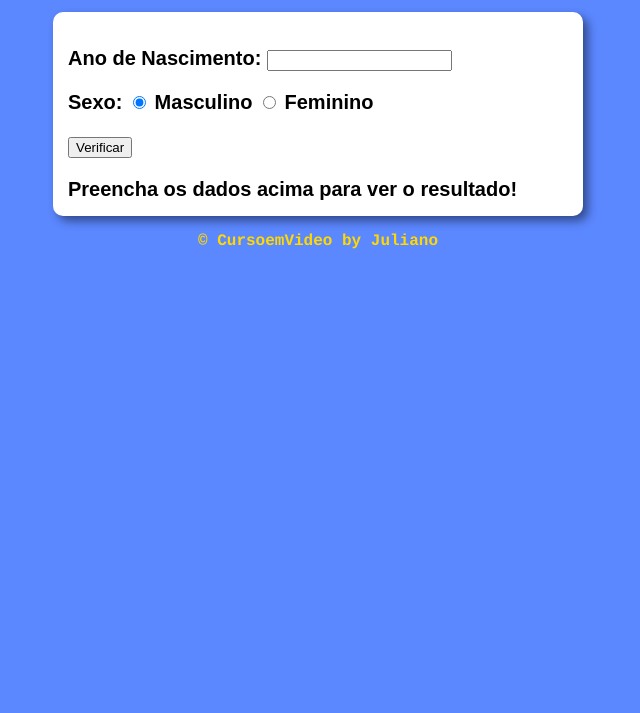
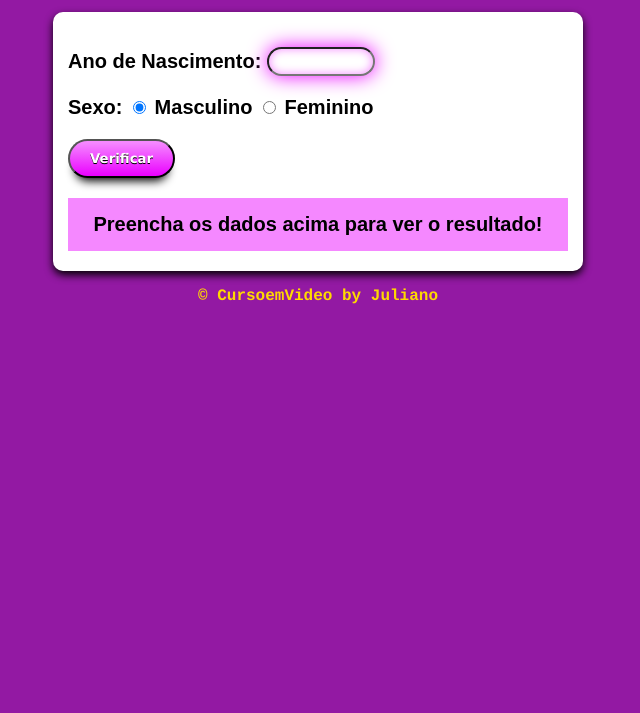
Before and after one commit to julianodepaula/javascript, a website: page aula12ex/ex015/modelo.html in a window 1280 px wide. Shown: the part 87-800 px from the top of the page, without its empty margins (322-962 px from the left). Drawn offline with Linux system fonts and the light colour scheme.

Commit message:
Final exercicio 3 personalizado

```diff
--- a/aula12ex/ex015/estilo.css
+++ b/aula12ex/ex015/estilo.css
@@ -1,5 +1,57 @@
+.custom-field {
+    text-align: center;
+    font-size: 20px;
+    width: 100px;
+    border-radius:25px;
+    background: #ffffff;
+    box-shadow: inset 0 0 0.5em #f588ff, 0 0 1em #ea00ff;
+    position: relative;
+  }
+
+section.card {
+    /* Add shadows to create the "card" effect */
+    box-shadow: 0 4px 8px 0;
+    transition: 0.3s;
+  }
+
+  /* On mouse-over, add a deeper shadow */
+  section.card:hover {
+    box-shadow: 0px 8px 16px 0 rgb(255, 231, 96);
+  }
+
+.myButton {
+	box-shadow: 0px 10px 10px -7px #000000;
+	background:linear-gradient(to bottom, #f588ff 5%, #ea00ff 100%);
+	background-color:#00bbff;
+	border-radius:25px;
+	display:inline-block;
+	cursor:pointer;
+	color:#ffffff;
+	font-family:Verdana;
+	font-size:15;
+	font-weight:bold;
+	padding:10px 20px;
+	text-decoration:none;
+	text-shadow:0px 1px 0px #000000;
+}
+.myButton:hover {
+	background:linear-gradient(to bottom, #ea00ff 5%, #f588ff 100%);
+	background-color:#408c99;
+}
+.myButton:active {
+	position:relative;
+	top:1px;
+}
+
+div#res {
+    background: rgb(245, 136, 255);
+    padding: 15px;
+    margin-bottom: 5px;
+    text-align: center;
+}
+
 body {
-    background: rgb(91, 135, 255);
+    background: rgb(147, 25, 163);
     font: bold 15pt Arial;
 }
 
--- a/aula12ex/ex015/modelo.html
+++ b/aula12ex/ex015/modelo.html
@@ -14,10 +14,10 @@
         <h1>Verificador de Idade</h1>
 
     </header>
-    <section>
+    <section class="card">
         <div>
             <p>Ano de Nascimento:
-                <input type="number" name="txtano" id="txtano" min="0">
+                <input type="number" name="txtano" id="txtano" min="0" class="custom-field">
             </p>
             <p>Sexo:
                 <input type="radio" name="radsex" id="mas" min="0" checked>
@@ -27,14 +27,13 @@
 
             </p>
             <p>
-                <input type="button" value="Verificar" onclick="verificar()">
+                <input type="button" value="Verificar" onclick="verificar()" class="myButton">
             </p>
 
         </div>
-        <div id="res">
+        <div class="container" id="res">
             Preencha os dados acima para ver o resultado!
         </div>
-
     </section>
 
     <footer>
--- a/aula12ex/ex015/script.js
+++ b/aula12ex/ex015/script.js
@@ -49,7 +49,7 @@ function verificar() {
             }
         }
 
-        res.style.textAlign = 'center'
+        //res.style.textAlign = 'center'
         res.innerHTML = `Detectamos ${genero} com ${idade} anos!`
         res.appendChild(img)
 
```
